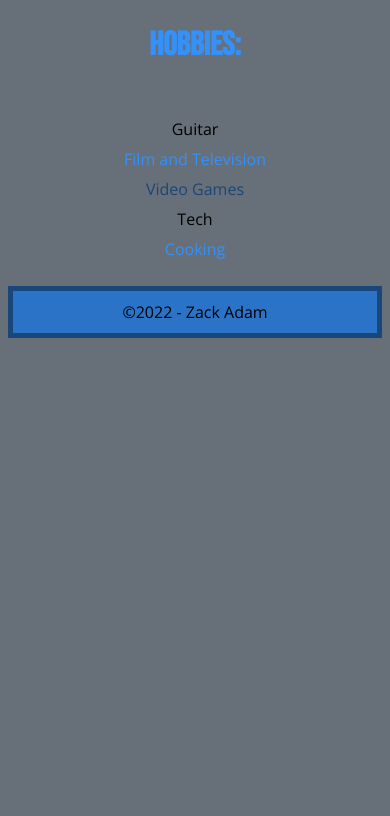
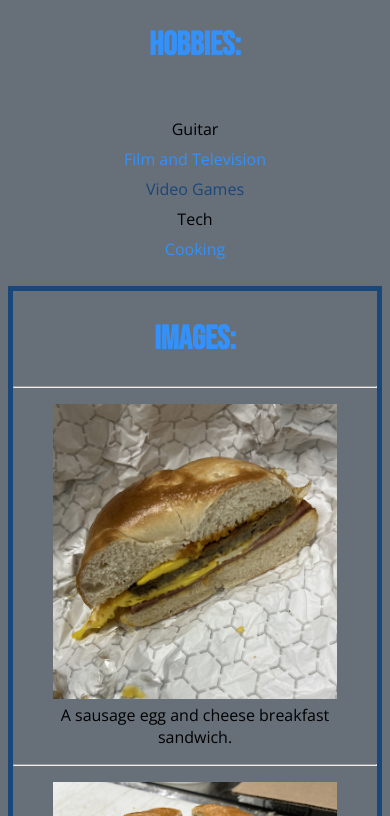
Before and after one commit to RVCC-IDMX/about-me-zackadam0, a plain HTML site: page index.html in a window 390 px wide. Shown: the part 1184-2000 px from the top of the page. Before the commit the page ends 1530 px from the top, so only its background shows below. Drawn offline with nearby package versions, Linux system fonts and the light colour scheme.

Commit message:
Adding photo gallery

```diff
--- a/css/style.css
+++ b/css/style.css
@@ -18,6 +18,8 @@ header{
     text-align: center;
 }
 
+/*Hero section*/
+
 #hero, footer{
     text-align: center;
     border: 5px solid #1A477A;
@@ -30,9 +32,18 @@ header{
     width: 400px;
 }
 
+/*Bio Section*/
+
 #bio{
     text-align: center;
+    color:rgb(0, 0, 0);
 }
+
+#bio h2{
+    color:#3491FA;
+}
+
+/*Hobbies section*/
 
 #hobbies ul{
     display: inline;
@@ -54,3 +65,19 @@ header{
     color: #3491FA;
     padding: 3pt;
 }
+
+/*Gallery section*/
+
+#gallery{
+    border: 5px solid #1A477A;
+    margin-bottom: 5pt;
+}
+
+#gallery img{
+    max-width:100%;
+}
+
+#gallery figure{
+    text-align:center;
+    color:#000000;
+}
--- a/index.html
+++ b/index.html
@@ -72,6 +72,33 @@
 
         </section>
 
+        <section id="gallery">
+
+            <h2>Images:</h2>
+
+            <hr>
+
+            <figure>
+                <img src="img/breakfast-sandwich-640w.jpg" alt="Image of breakfast sandwich.">
+                <figcaption>A sausage egg and cheese breakfast sandwich.</figcaption>
+            </figure>
+
+            <hr>
+
+            <figure>
+                <img src="img/burger-640w.jpg" alt="Image of burger.">
+                <figcaption>A cheeseburger with mozzarella sticks and bacon.</figcaption>
+            </figure>
+
+            <hr>
+
+            <figure>
+                <img src="img/quesadilla-640w.jpg" alt="Image of a quesadilla.">
+                <figcaption>A quesabirria taco.</figcaption>
+            </figure>
+
+        </section>
+
     </main>
 
     <footer>
```
